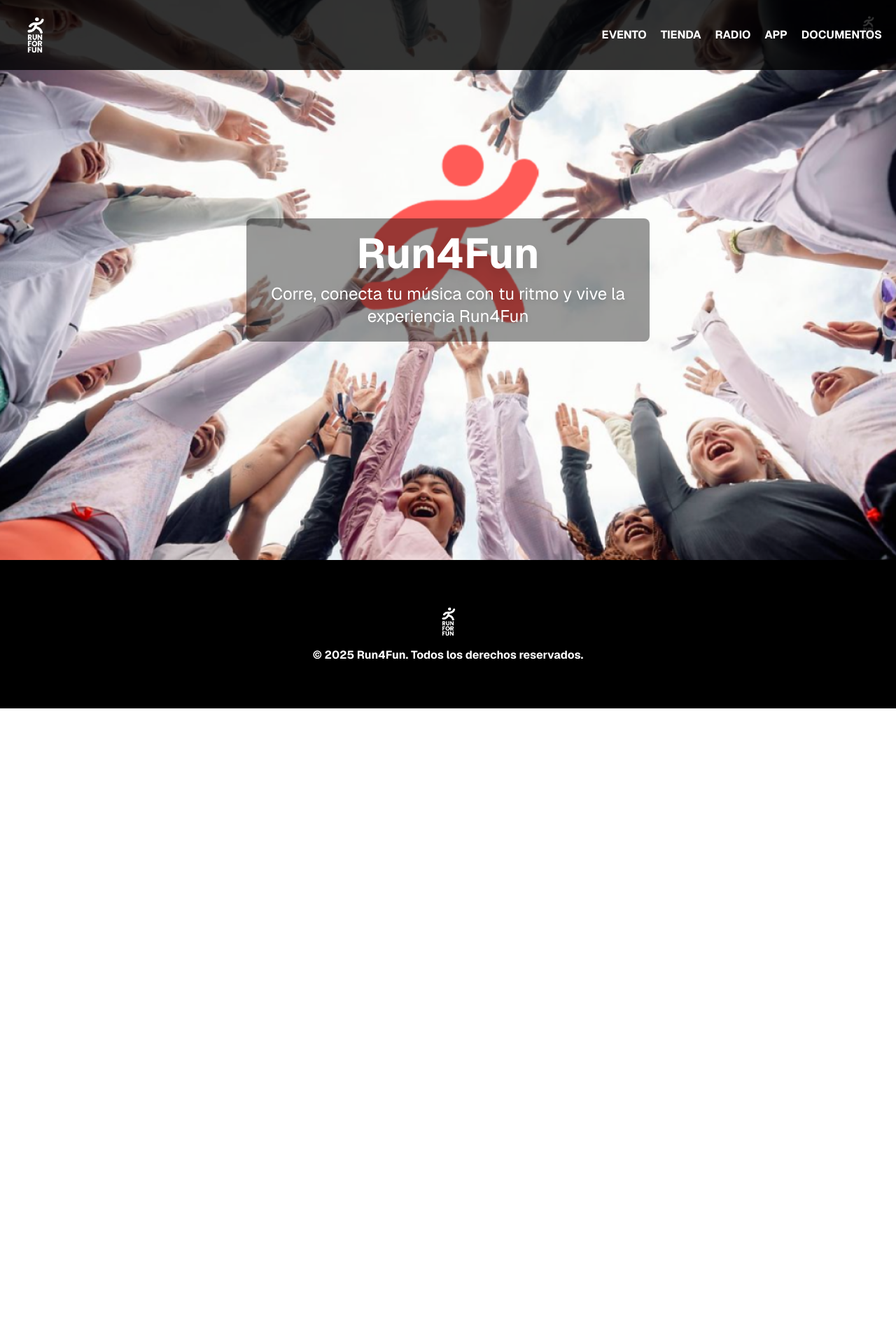
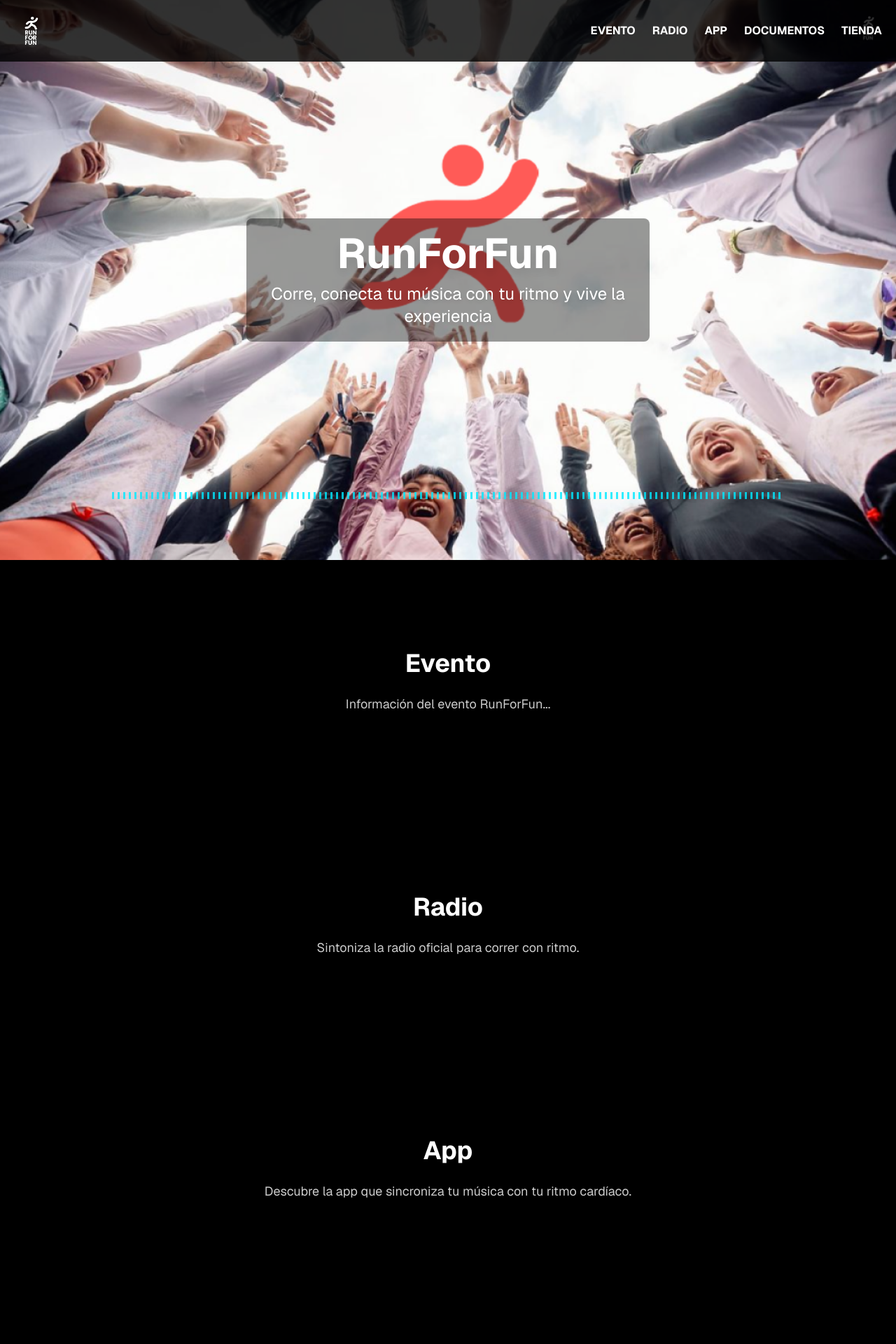
Before and after one commit to annamile92/Run_app, a Next.js app: page / in a window 1280 px wide. Shown: the top 1920 px of the page at 70% size. Before the commit the page ends 1012 px from the top, so only its background shows below. Built offline with nearby package versions, Linux system fonts and the light colour scheme.

Commit message:
Update page.tsx

```diff
--- a/app/page.tsx
+++ b/app/page.tsx
@@ -1,46 +1,69 @@
 // src/app/page.js
+"use client";
+
+import Link from "next/link";
+
 export default function Home() {
   return (
     <main className="font-sans text-white bg-black">
 
-      {/* Header */}
+      {/* ---------------- HEADER ---------------- */}
       <header className="fixed top-0 left-0 w-full p-5 flex justify-between items-center z-50 bg-black/80">
         <a href="/">
-          <img src="/logo.png" alt="Run4Fun Logo" className="h-15" />
+          <img src="/logo.png" alt="RunForFun Logo" className="h-12" />
         </a>
-        <nav className="flex gap-5 font-bold uppercase">
+
+        {/* Menú principal */}
+        <nav className="flex gap-6 font-bold uppercase">
           {[
-            { label: "Evento", href: "#evento" },
-            { label: "Tienda", href: "/tienda" }, // enlace a página externa
-            { label: "Radio", href: "#radio" },
-            { label: "App", href: "#app" },
-            { label: "Documentos", href: "#documentos" }
-          ].map((item) => (
+            { label: "Evento", anchor: "#evento" },
+            { label: "Radio", anchor: "#radio" },
+            { label: "App", anchor: "#app" },
+            { label: "Documentos", anchor: "#documentos" },
+            { label: "Tienda", anchor: "/tienda" },
+          ].map((item) =>
+            item.anchor.startsWith("#") ? (
               <a
                 key={item.label}
-              href={item.href}
+                href={item.anchor}
                 className="text-white no-underline hover:text-yellow-400 transition"
               >
                 {item.label}
               </a>
-          ))}
+            ) : (
+              <Link
+                key={item.label}
+                href={item.anchor}
+                className="text-white no-underline hover:text-yellow-400 transition"
+              >
+                {item.label}
+              </Link>
+            )
+          )}
         </nav>
       </header>
 
-      {/* Hero Banner */}
+      {/* ---------------- HERO / BANNER ---------------- */}
       <section
         id="hero"
         className="relative flex justify-center items-center text-center h-screen bg-cover bg-center"
         style={{ backgroundImage: 'url("/banner.jpg")' }}
       >
-        <div className="bg-black/40 p-5 rounded-lg max-w-xl">
+        {/* Capa oscura */}
+        <div className="bg-black/40 p-5 rounded-lg max-w-xl relative z-10">
           <h1 className="text-5xl md:text-6xl font-bold text-white drop-shadow-xl">
-            Run4Fun
+            RunForFun
           </h1>
           <p className="mt-3 text-xl md:text-2xl text-white drop-shadow-md">
-            Corre, conecta tu música con tu ritmo y vive la experiencia Run4Fun
+            Corre, conecta tu música con tu ritmo y vive la experiencia
           </p>
         </div>
+
+        {/* ⚡ ANIMACIÓN BIOMÉTRICA */}
+        <div className="absolute bottom-20 left-0 w-full flex justify-center">
+          <div className="biometric-wave h-6 w-3/4"></div>
+        </div>
+
         <img
           src="/logo.png"
           alt="Logo secundario"
@@ -48,11 +71,79 @@
         />
       </section>
 
-      {/* Footer */}
+      {/* ---------------- SECCIÓN EVENTO ---------------- */}
+      <section id="evento" className="py-32 px-6 text-center">
+        <h2 className="text-4xl font-bold mb-6">Evento</h2>
+        <p className="text-lg opacity-80">
+          Información del evento RunForFun...
+        </p>
+      </section>
+
+      {/* ---------------- SECCIÓN RADIO ---------------- */}
+      <section id="radio" className="py-32 px-6 text-center bg-black/90">
+        <h2 className="text-4xl font-bold mb-6">Radio</h2>
+        <p className="text-lg opacity-80">
+          Sintoniza la radio oficial para correr con ritmo.
+        </p>
+      </section>
+
+      {/* ---------------- SECCIÓN APP ---------------- */}
+      <section id="app" className="py-32 px-6 text-center">
+        <h2 className="text-4xl font-bold mb-6">App</h2>
+        <p className="text-lg opacity-80">
+          Descubre la app que sincroniza tu música con tu ritmo cardíaco.
+        </p>
+      </section>
+
+      {/* ---------------- SECCIÓN DOCUMENTOS ---------------- */}
+      <section id="documentos" className="py-32 px-6 text-center bg-black/90">
+        <h2 className="text-4xl font-bold mb-6">Documentos</h2>
+        <p className="text-lg opacity-80">
+          Consulta reglamentos, datos y documentación oficial.
+        </p>
+      </section>
+
+      {/* ---------------- FOOTER CORREGIDO ---------------- */}
       <footer className="py-16 px-5 text-center bg-black">
-        <img src="/logo.png" alt="Run4Fun Logo" className="h-12 mb-3 mx-auto" />
-        <p className="text-white font-bold">© 2025 Run4Fun. Todos los derechos reservados.</p>
+        <img src="/logo.png" alt="RunForFun Logo" className="h-12 mb-3 mx-auto" />
+        <p className="text-white font-bold">
+          © 2025 RunForFun. Todos los derechos reservados.
+        </p>
       </footer>
+
+      {/* ---------------- CSS DE LA ANIMACIÓN ---------------- */}
+      <style jsx global>{`
+        @keyframes biometricMove {
+          0% {
+            transform: scaleY(0.4);
+          }
+          25% {
+            transform: scaleY(1.6);
+          }
+          50% {
+            transform: scaleY(0.8);
+          }
+          75% {
+            transform: scaleY(1.3);
+          }
+          100% {
+            transform: scaleY(0.4);
+          }
+        }
+
+        .biometric-wave {
+          background: repeating-linear-gradient(
+            90deg,
+            #00eaff 0px,
+            #00eaff 3px,
+            transparent 3px,
+            transparent 8px
+          );
+          animation: biometricMove 1.2s infinite ease-in-out;
+          transform-origin: center;
+          opacity: 0.8;
+        }
+      `}</style>
     </main>
   );
 }
```
Lines whose indentation alone changed are shown as unchanged.
